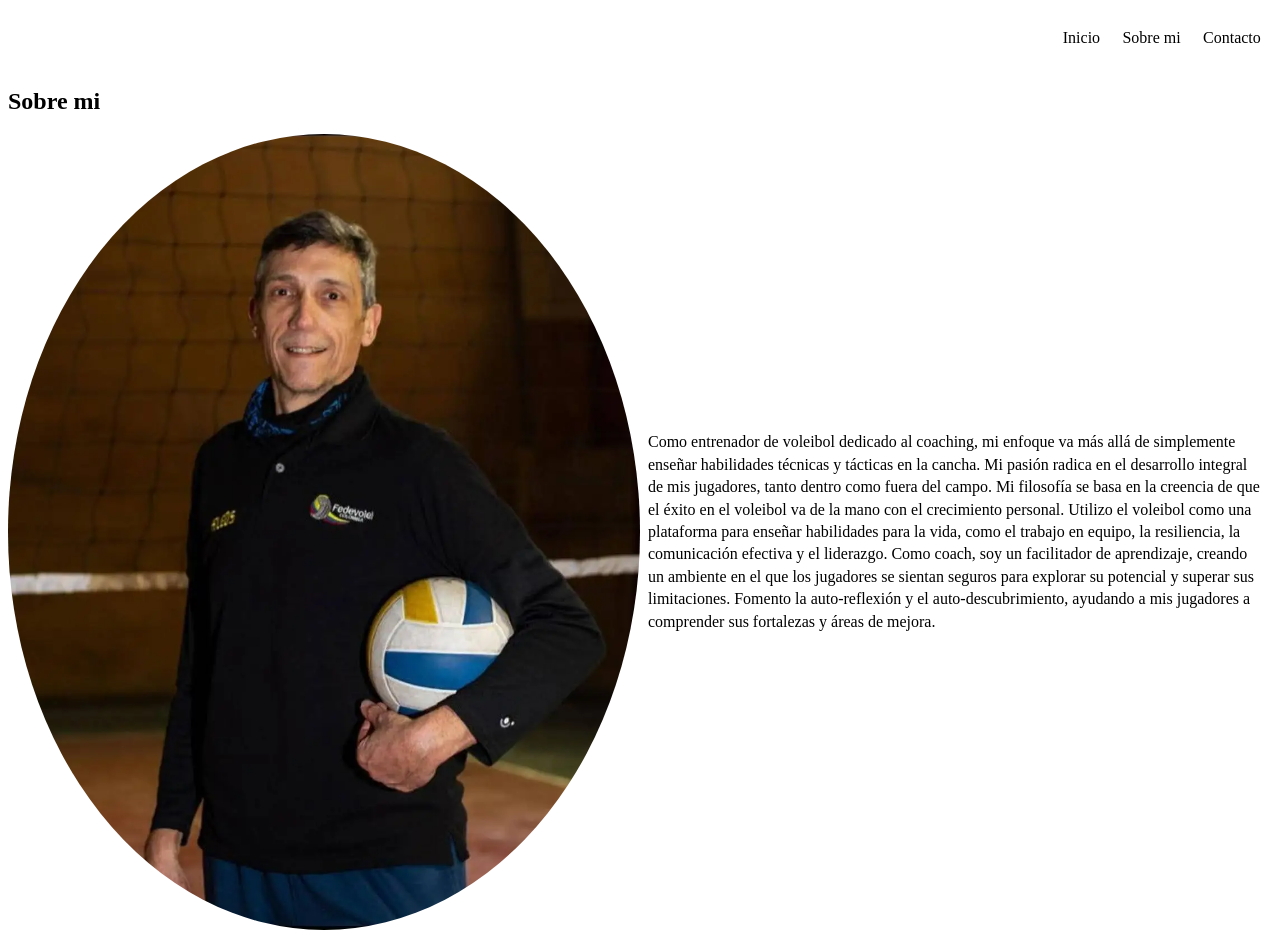
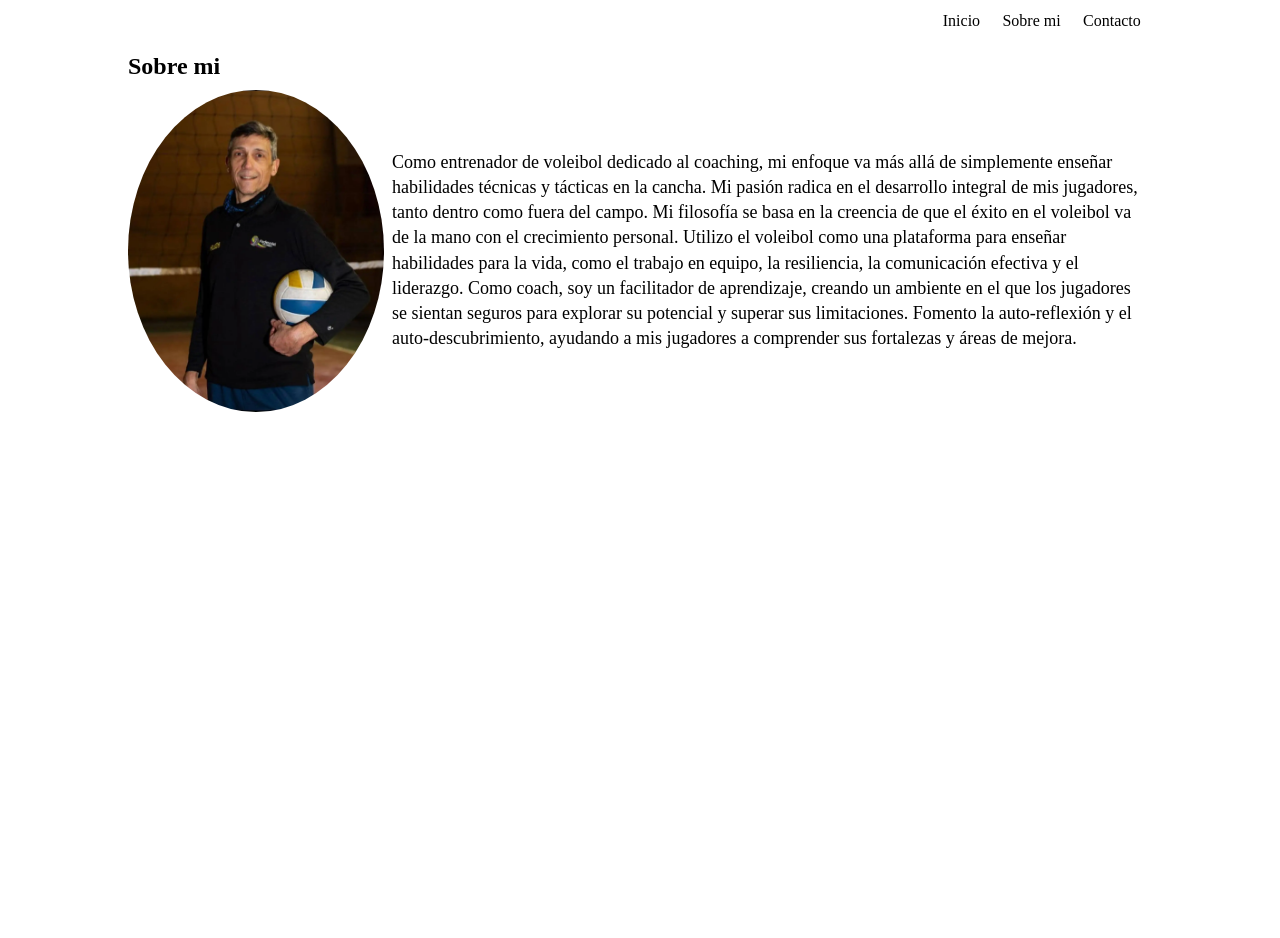
Before and after one commit to FedericoBordini/Blog-Coaching, a plain HTML site: page index.html in a window 1280 px wide. After the commit the page ends 800 px from the top, so only its background shows below. Drawn offline with Linux system fonts and the light colour scheme.

Commit message:
reset css and margin body

```diff
--- a/index.html
+++ b/index.html
@@ -4,19 +4,21 @@
     <meta charset="UTF-8">
     <meta name="viewport" content="width=device-width, initial-scale=1.0">
     <title>Pablo Luis Bordini | Coach Deportivo & Entrenador</title>
-    <link rel="stylesheet" href="style.css">
+    <link rel="stylesheet" href="/styles/style.css">
+    <link rel="stylesheet" href="/styles/custom-reset.css">
 </head>
 <body>
     <section>
         <ul>
-            <a href=""><li>Inicio</li></a>
-            <a href=""><li>Sobre mi</li></a>
-            <a href=""><li>Contacto</li></a>
+            <a href="#"><li>Inicio</li></a>
+            <a href="#Sobremi"><li>Sobre mi</li></a>
+            <a href="#contacto"><li>Contacto</li></a>
         </ul>
     </section>
-    <h2>Sobre mi</h2>
+<!--     <img class="volley-banner" src="/images/volley2.webp" alt="Baner de la pagina web para Pablo Bordini Coaching">
+ -->    <h2>Sobre mi</h2>
     <main>
-        <img src="images/pablo-coaching.webp" alt="imagen de Pablo Bordini agarrando una pelota de volley">
+        <img class="pablo-coaching" src="images/pablo-coaching.webp" alt="imagen de Pablo Bordini agarrando una pelota de volley">
         <p>Como entrenador de voleibol dedicado al coaching, mi enfoque va más allá de simplemente enseñar habilidades técnicas y tácticas en la cancha. Mi pasión radica en el desarrollo integral de mis jugadores, tanto dentro como fuera del campo.
             Mi filosofía se basa en la creencia de que el éxito en el voleibol va de la mano con el crecimiento personal. Utilizo el voleibol como una plataforma para enseñar habilidades para la vida, como el trabajo en equipo, la resiliencia, la comunicación efectiva y el liderazgo.
             Como coach, soy un facilitador de aprendizaje, creando un ambiente en el que los jugadores se sientan seguros para explorar su potencial y superar sus limitaciones. Fomento la auto-reflexión y el auto-descubrimiento, ayudando a mis jugadores a comprender sus fortalezas y áreas de mejora.</p>
--- /dev/null
+++ b/styles/custom-reset.css
@@ -0,0 +1,29 @@
+*, *::before, *::after {
+    box-sizing: border-box;
+  }
+
+  * {
+    margin: 0;
+  }
+
+  body {
+    line-height: 2;
+    -webkit-font-smoothing: antialiased;
+  }
+
+  img, picture, video, canvas, svg {
+    display: block;
+    max-width: 100%;
+  }
+
+  input, button, textarea, select {
+    font: inherit;
+  }
+
+  p, h1, h2, h3, h4, h5, h6 {
+    overflow-wrap: break-word;
+  }
+
+  #root, #__next {
+    isolation: isolate;
+  }
--- a/style.css
+++ b/styles/style.css
@@ -1,3 +1,8 @@
+body {
+    margin-left: 10%;
+    margin-right: 10%;
+}
+
 section {
     display: flex;
     justify-content: end;
@@ -26,14 +31,19 @@ main {
     display: flex;
 }
 
-img {
-    width: 50%;
+.pablo-coaching {
+    width: 25%;
     border-radius: 60%;
 }
+
+/* .volley-banner {
+    width: 75%;
+} */
 
 p{
     display: flex;
     align-items: center;
     padding: .5rem;
     line-height: 1.4em;
+    font-size: large;
 }
```
Also changed, not shown: images/volley2.webp (added).
